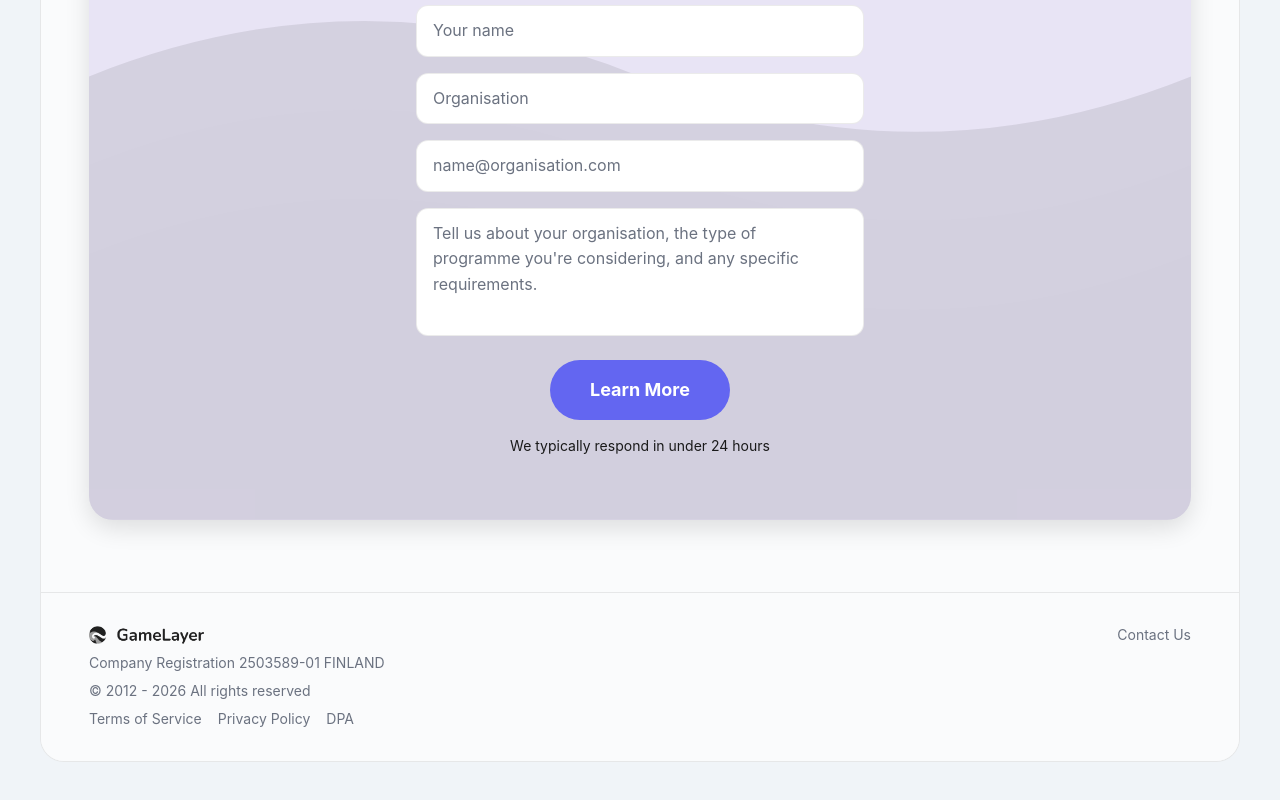
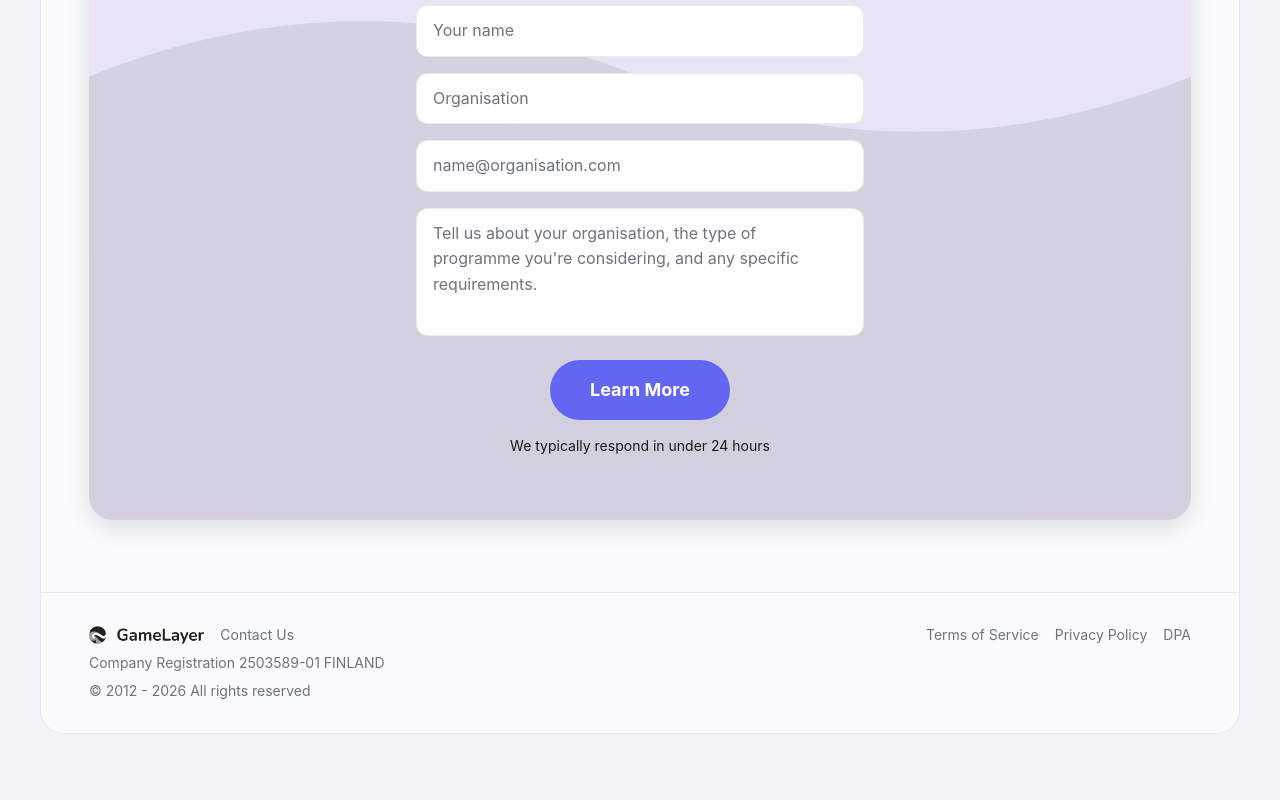
Before and after one commit to judgesteven/step-up-ios, a Next.js app: page / in a window 1280 px wide. Shown: the part 8148-8948 px from the top of the page. Built offline with nearby package versions, Linux system fonts and the light colour scheme.

Commit message:
Move legal links to right side of footer

```diff
--- a/components/landing/LandingPage.tsx
+++ b/components/landing/LandingPage.tsx
@@ -47,9 +47,11 @@ export default function LandingPage() {
         {/* Footer */}
         <footer className="py-8 border-t border-[var(--stroke)] bg-[var(--surface)]">
           <Container>
+            <div className="flex flex-col md:flex-row justify-between gap-6">
+              {/* Left side: Logo, Company Info, Copyright */}
               <div className="text-left space-y-2">
                 {/* Logo and Contact Us */}
-              <div className="flex items-center justify-between">
+                <div className="flex items-center justify-between md:justify-start gap-4">
                   <img
                     src="/images/gamelayer_logo.png"
                     alt="GameLayer"
@@ -72,9 +74,10 @@ export default function LandingPage() {
                 <p className="text-sm text-[var(--muted)]">
                   © 2012 - 2026 All rights reserved
                 </p>
+              </div>
 
-              {/* Legal Links */}
-              <div className="flex flex-wrap gap-4 text-sm text-[var(--muted)]">
+              {/* Right side: Legal Links */}
+              <div className="flex flex-wrap gap-4 text-sm text-[var(--muted)] justify-start md:justify-end items-start">
                 <a
                   href="https://gamelayer.io/terms-of-service"
                   target="_blank"
```
Lines whose indentation alone changed are shown as unchanged.
